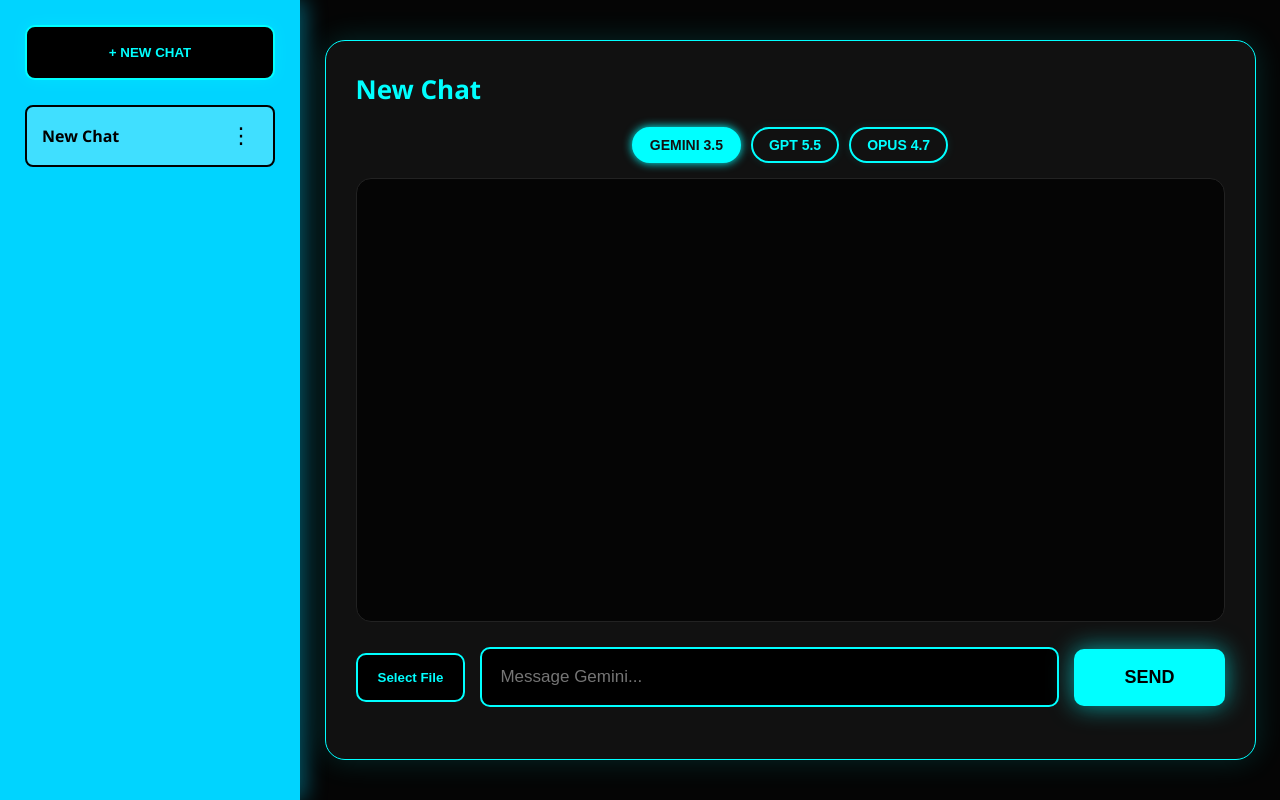
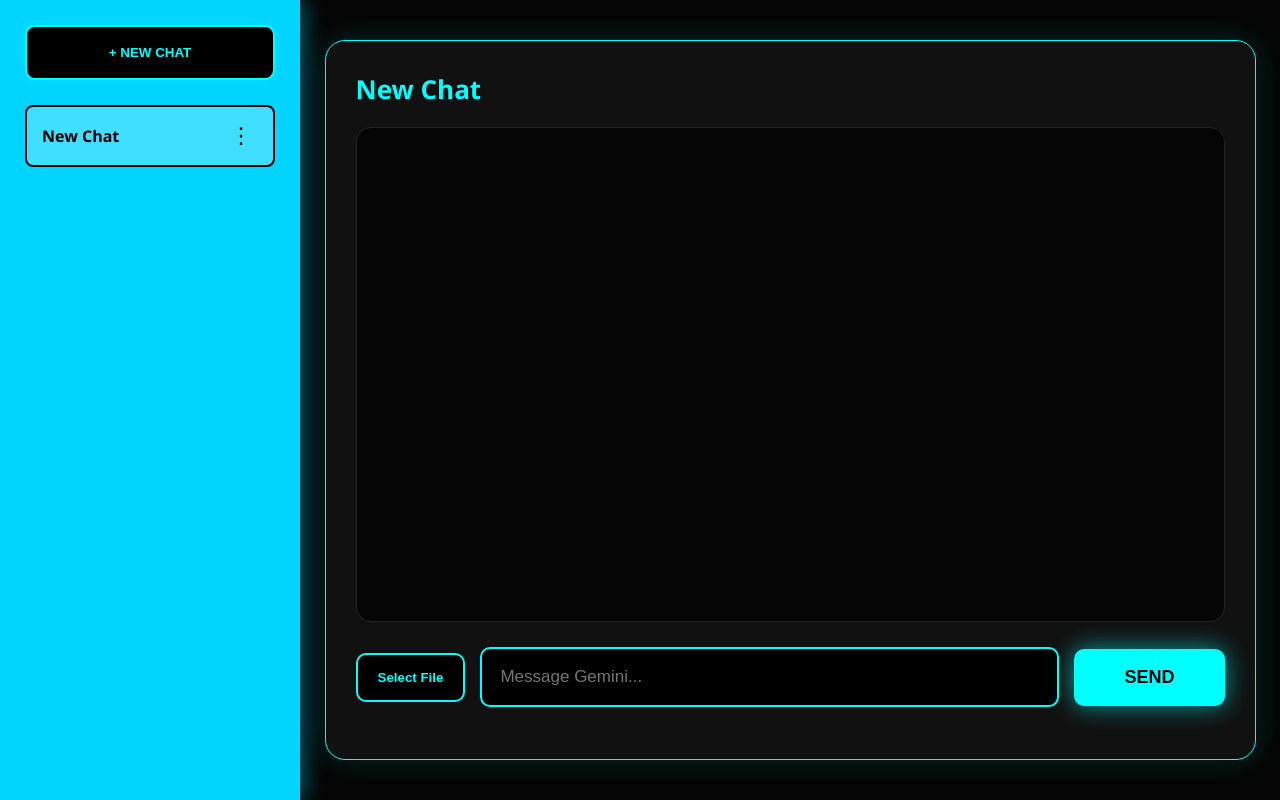
Before and after one commit to noam132/AiEdits, a website: page index.html in a window 1280 px wide. Drawn offline with Linux system fonts and the light colour scheme.

Commit message:
Update index.html

```diff
--- a/index.html
+++ b/index.html
@@ -5,87 +5,31 @@
     <meta name="viewport" content="width=device-width, initial-scale=1.0, maximum-scale=1.0, user-scalable=no">
     <title>AiEdits</title>
     <link rel="stylesheet" href="style.css">
-    <style>
-        /* New Styles for the Model Selector Buttons */
-        .model-selector {
-            display: flex;
-            gap: 10px;
-            margin-bottom: 15px;
-            justify-content: center;
-        }
-
-        .model-btn {
-            padding: 8px 16px;
-            border: 2px solid #00ffff;
-            background: transparent;
-            color: #00ffff;
-            border-radius: 20px;
-            cursor: pointer;
-            font-weight: bold;
-            transition: all 0.3s ease;
-            font-size: 14px;
-        }
-
-        .model-btn.active {
-            background: #00ffff;
-            color: #121212;
-            box-shadow: 0 0 10px #00ffff;
-        }
-
-        .model-btn:hover {
-            background: rgba(0, 255, 255, 0.1);
-        }
-    </style>
 </head>
 <body>
-
     <div id="sidebar">
         <button id="newChatBtn" onclick="createNewChat()">+ New Chat</button>
         <div id="chatList"></div>
     </div>
-
     <div class="main-content">
         <div class="container">
             <h2 id="activeChatTitle" style="color:#00ffff; margin: 0 0 20px 0; font-size: 26px;">New Chat</h2>
 
-            <div class="model-selector">
-                <button id="btn-gemini" class="model-btn active" onclick="selectModel('gemini')">Gemini 3.5</button>
-                <button id="btn-gpt" class="model-btn" onclick="selectModel('gpt')">GPT 5.5</button>
-                <button id="btn-claude" class="model-btn" onclick="selectModel('claude')">Opus 4.7</button>
-            </div>
             <div id="chatLog"></div>
 
             <div class="input-area">
                 <input type="file" id="fileInput" style="display:none;" onchange="document.getElementById('fileStatus').innerText = this.files[0] ? this.files[0].name : ''">
-
                 <button type="button" class="custom-file-upload" onclick="document.getElementById('fileInput').click()">Select File</button>
-
                 <input type="text" id="messageInput" placeholder="Message Gemini...">
-
                 <button id="sendBtn">Send</button>
             </div>
 
             <span id="fileStatus" style="font-size: 12px; color: #00ffff; margin-top: 8px; display: block; height: 14px; font-weight: bold;"></span>
         </div>
     </div>
-
     <script>
-        // Logic to handle button switching
+        // Model is locked to Gemini only
         let selectedModel = 'gemini';
-
-        function selectModel(model) {
-            selectedModel = model;
-
-            // Update UI: Remove active class from all, add to clicked
-            document.querySelectorAll('.model-btn').forEach(btn => btn.classList.remove('active'));
-            document.getElementById('btn-' + model).classList.add('active');
-
-            // Update Placeholder
-            const input = document.getElementById('messageInput');
-            if(model === 'gemini') input.placeholder = "Message Gemini 3.5...";
-            if(model === 'gpt') input.placeholder = "Message GPT 5.5...";
-            if(model === 'claude') input.placeholder = "Message Opus 4.7...";
-        }
     </script>
     <script src="script.js"></script>
 </body>
```
